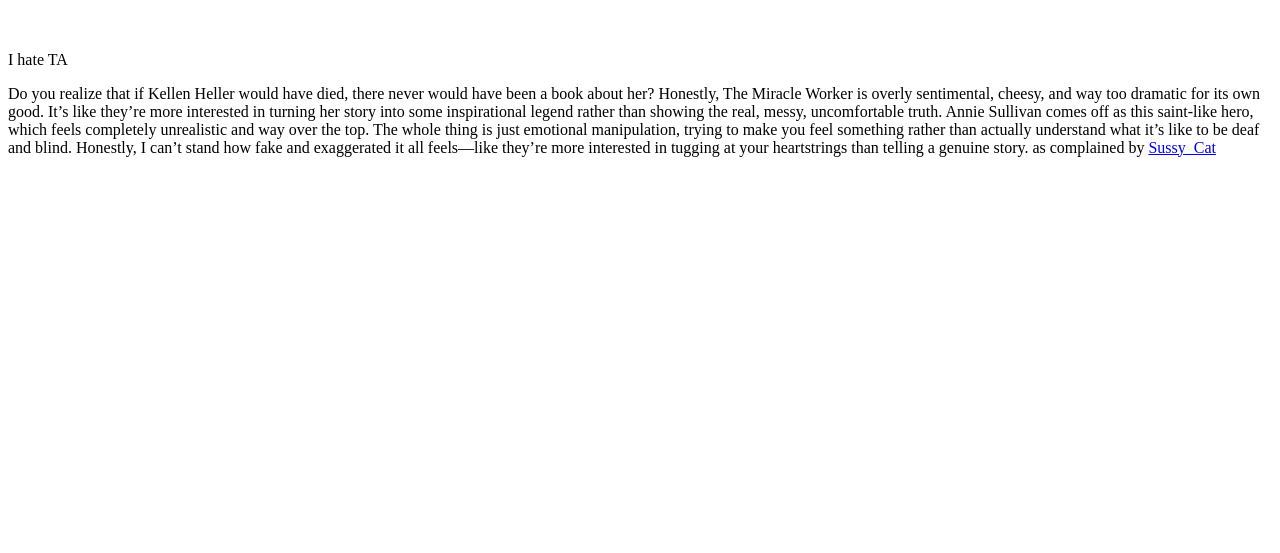
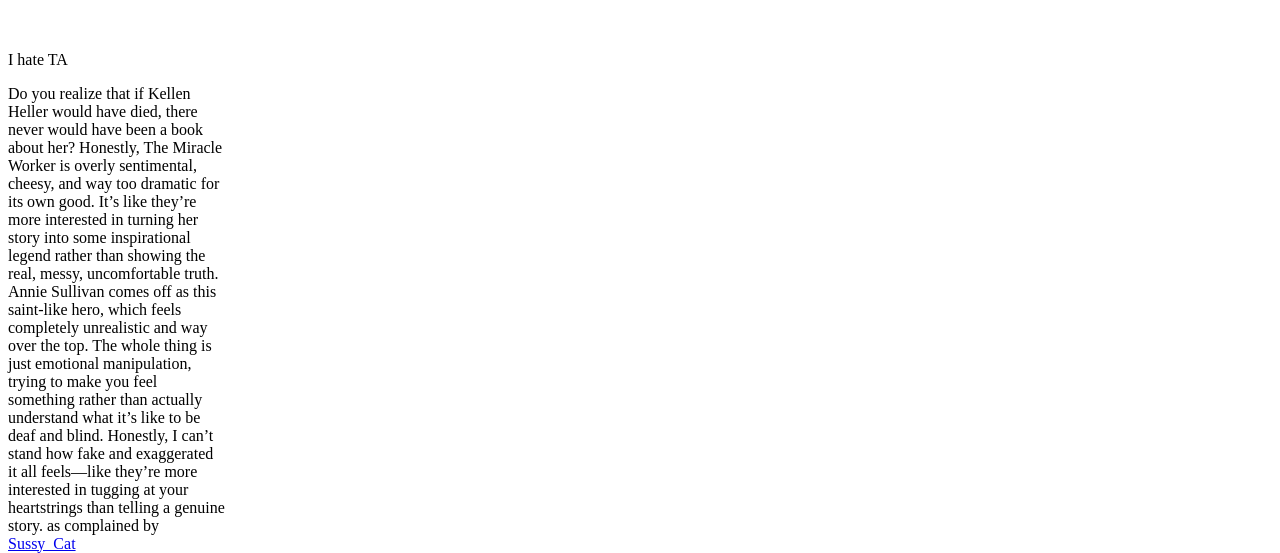
Before and after one commit to developerSussyCat/schoolrager, a plain HTML site: page index.html in a window 1280 px wide. Shown: the part 339-892 px from the top of the page. Before the commit the page ends 800 px from the top, so only its background shows below. Drawn offline with Linux system fonts and the light colour scheme.

Commit message:
Update index.html

```diff
--- a/index.html
+++ b/index.html
@@ -10,7 +10,7 @@
 </head>
 <body>
     <h1>I HATE TA</h1>
-    <div class="complaint>
+    <div class="complaint">
         <p class=""><p class="what">I hate TA</p>
         Do you realize that if Kellen Heller
         would have died, there never
```
